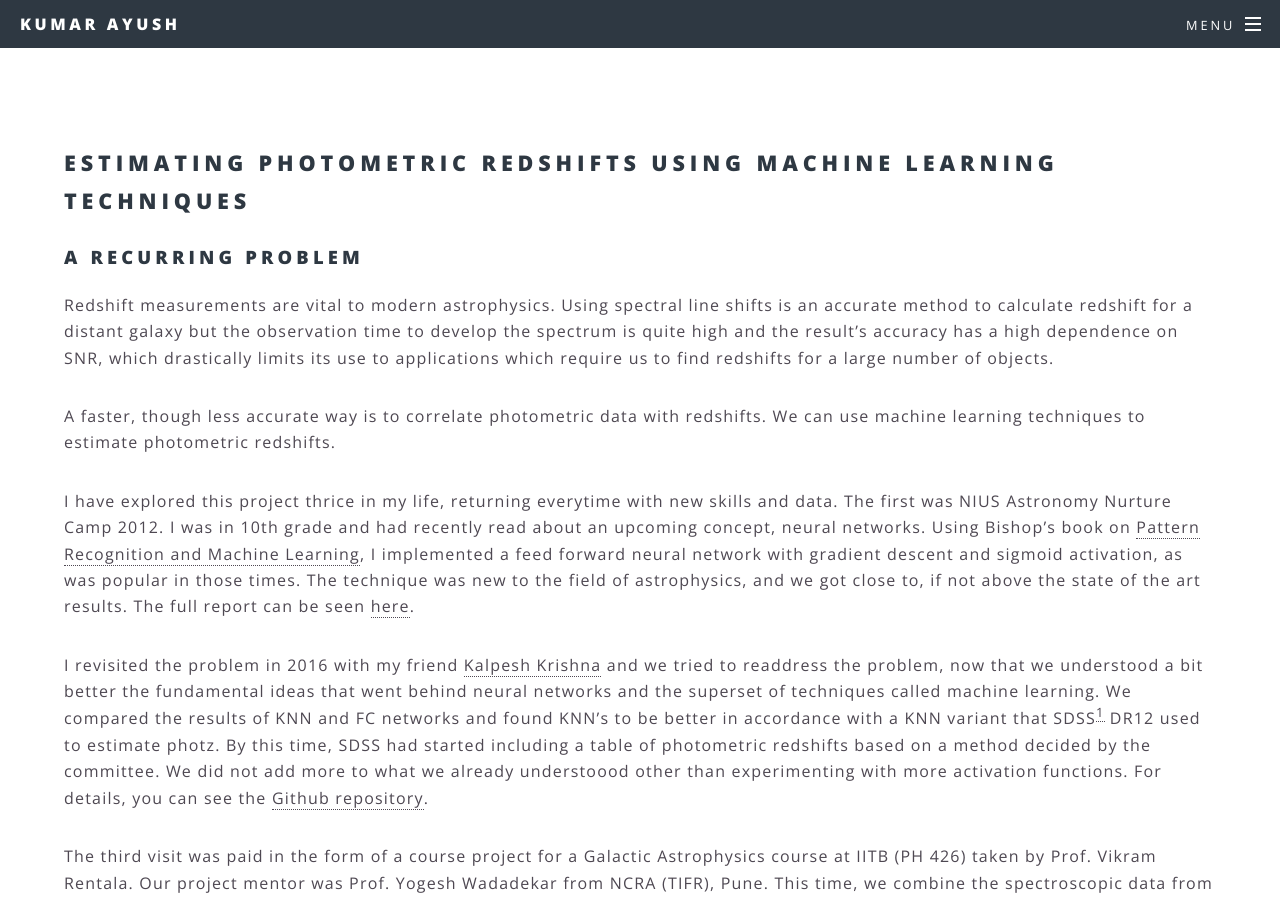
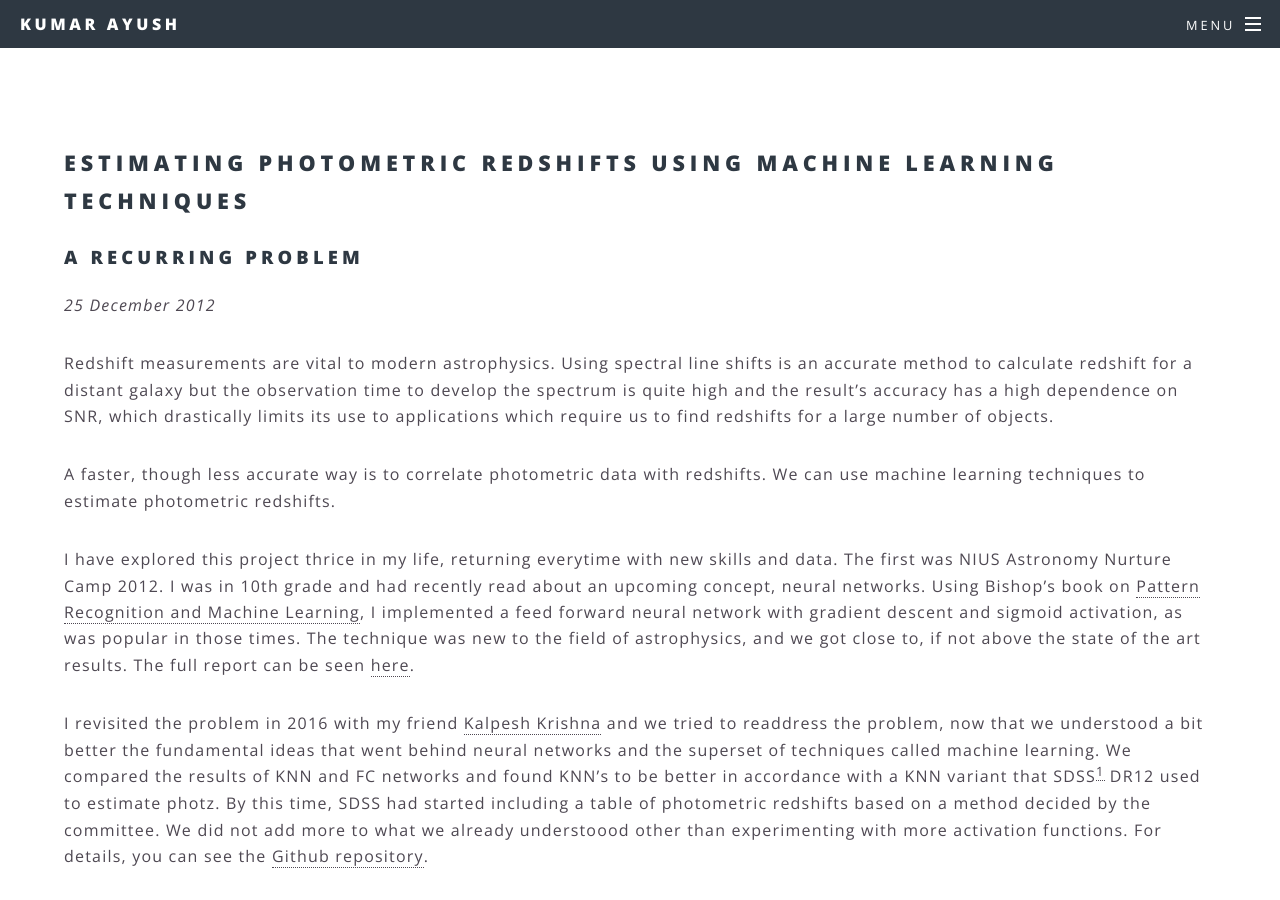
Before and after one commit to cheekujodhpur/website, a Jekyll site: the page built from _projects/estimating-photz.md, in a window 1280 px wide and 900 px high. Built offline with Jekyll 4.4.1, drawn with Linux system fonts in a browser that asks for light colours.

Commit message:
date on posts

```diff
--- a/_layouts/project.html
+++ b/_layouts/project.html
@@ -7,6 +7,7 @@ layout: default
     <div class="inner">
         <h2>{{ page.title }}</h2>
         <h3>{{ page.subtitle }}</h3>
+        <p><em>{{ page.date | date: "%-d %B %Y" }}</em></p>
         {{ content }}
     </div>
   </section>
```
